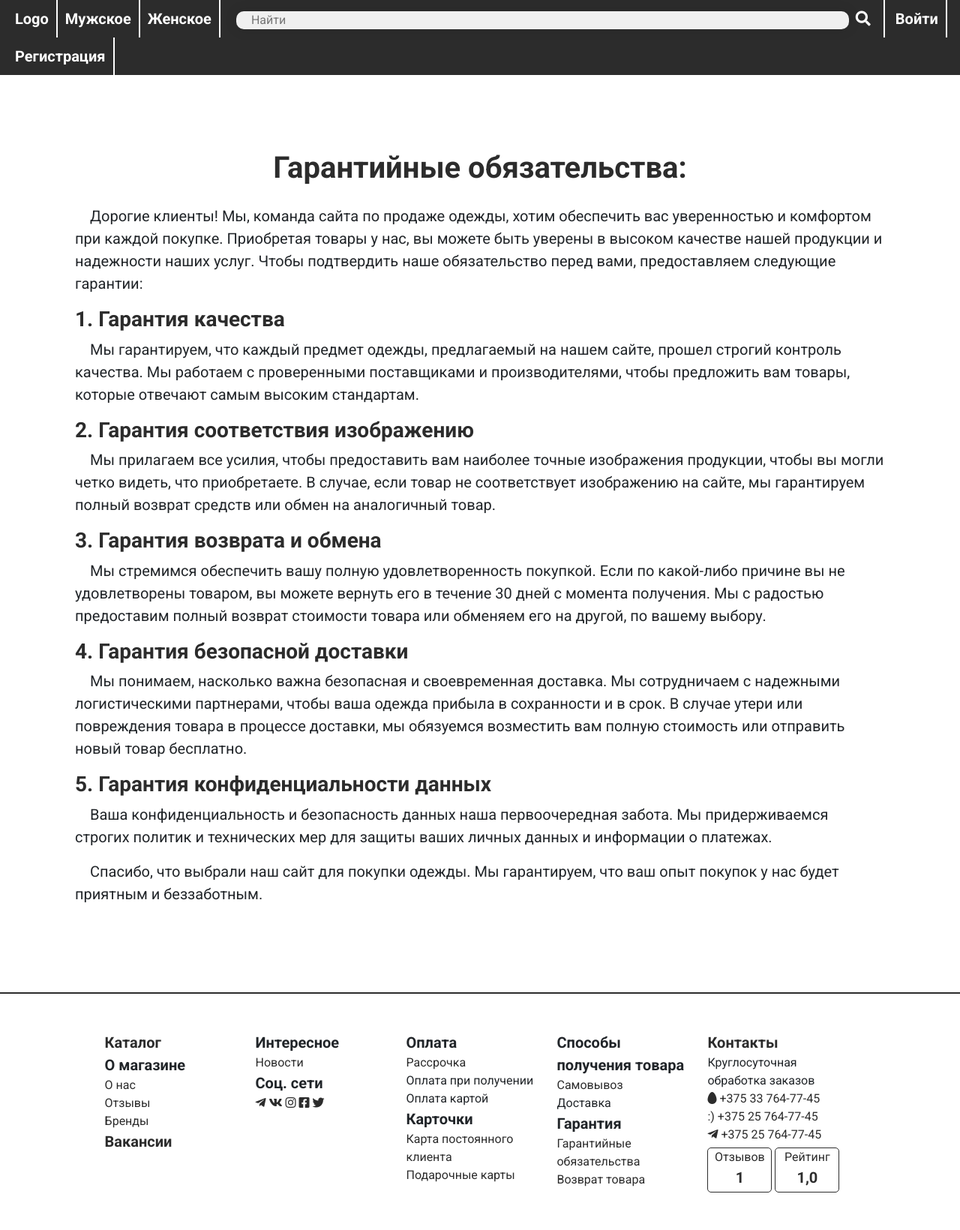
After one commit to Ewonex/OnlineShop, a Django app: page /garants in a window 1280 px wide. The commit adds this page. Shown: the whole page at 75% size. Run offline with Django 4.2, Linux system fonts and the light colour scheme; tables that the repository leaves empty hold one stand-in row (values such as "Sample post").

Commit message:
CSS changes. garants.html

```diff
--- a/Shop/main/templates/main/catalog.html
+++ b/Shop/main/templates/main/catalog.html
@@ -7,7 +7,7 @@
       </script>
     {% endblock %}
 {% block bodyBlock %}
-
+<h1 class="h1ForTitles">Каталог:</h1>
 
 <div class="searchFilter">
     <h2>Фильтр</h2>
--- /dev/null
+++ b/Shop/main/templates/main/garants.html
@@ -0,0 +1,52 @@
+
+ {% extends 'main/loyaout.html' %}
+
+{% block titleBlock %} Гарантийные обязательства {% endblock %}
+    {% block jsBlock %}
+      <script>
+
+      </script>
+    {% endblock %}
+{% block bodyBlock %}
+
+<div class="garantsBlock">
+    <h1 class="h1ForTitles">Гарантийные обязательства:</h1>
+    <p class="defTextWithRedStroke">
+        Дорогие клиенты!
+        Мы, команда сайта по продаже одежды, хотим обеспечить вас уверенностью и комфортом при каждой покупке. Приобретая товары у нас, вы можете быть уверены в высоком качестве нашей продукции и надежности наших услуг. Чтобы подтвердить наше обязательство перед вами, предоставляем следующие гарантии:
+    </p>
+
+        <section>
+            <h3>1. Гарантия качества</h3>
+            <p class="defTextWithRedStroke">Мы гарантируем, что каждый предмет одежды, предлагаемый на нашем сайте, прошел строгий контроль качества. Мы работаем с проверенными поставщиками и производителями, чтобы предложить вам товары, которые отвечают самым высоким стандартам.</p>
+        </section>
+
+        <section>
+            <h3>2. Гарантия соответствия изображению</h3>
+            <p class="defTextWithRedStroke">Мы прилагаем все усилия, чтобы предоставить вам наиболее точные изображения продукции, чтобы вы могли четко видеть, что приобретаете. В случае, если товар не соответствует изображению на сайте, мы гарантируем полный возврат средств или обмен на аналогичный товар.</p>
+        </section>
+
+        <section>
+            <h3>3. Гарантия возврата и обмена</h3>
+            <p class="defTextWithRedStroke">Мы стремимся обеспечить вашу полную удовлетворенность покупкой. Если по какой-либо причине вы не удовлетворены товаром, вы можете вернуть его в течение 30 дней с момента получения. Мы с радостью предоставим полный возврат стоимости товара или обменяем его на другой, по вашему выбору.</p>
+        </section>
+
+        <section>
+            <h3>4. Гарантия безопасной доставки</h3>
+            <p class="defTextWithRedStroke">Мы понимаем, насколько важна безопасная и своевременная доставка. Мы сотрудничаем с надежными логистическими партнерами, чтобы ваша одежда прибыла в сохранности и в срок. В случае утери или повреждения товара в процессе доставки, мы обязуемся возместить вам полную стоимость или отправить новый товар бесплатно.</p>
+        </section>
+
+        <section>
+            <h3>5. Гарантия конфиденциальности данных</h3>
+            <p class="defTextWithRedStroke">Ваша конфиденциальность и безопасность данных наша первоочередная забота. Мы придерживаемся строгих политик и технических мер для защиты ваших личных данных и информации о платежах.</p>
+        </section>
+
+        <p class="defTextWithRedStroke">Спасибо, что выбрали наш сайт для покупки одежды. Мы гарантируем, что ваш опыт покупок у нас будет приятным и беззаботным.</p>
+
+</div>
+
+
+
+
+
+{% endblock %}
--- a/Shop/main/templates/main/index.html
+++ b/Shop/main/templates/main/index.html
@@ -7,6 +7,8 @@
       </script>
     {% endblock %}
 {% block bodyBlock %}
+ <h1 class="h1ForTitles">Добро пожаловать на сайт OnlineShop!</h1>
+
     <div class="slideshow-container">
         <div class="mySlide fade">
             <img src="http://via.placeholder.com/800x400/" alt="1" style="width: 100%">
--- a/Shop/main/templates/main/loyaout.html
+++ b/Shop/main/templates/main/loyaout.html
@@ -69,9 +69,9 @@
         <div class="column">
             <span class="title">Способы получения товара</span><br>
             <a href=""><span class="text">Самовывоз</span></a><br>
-            <a href=""><span class="text">Доставка</span></a><br>
+            <a><span class="text">Доставка</span></a><br>
             <span class="title">Гарантия</span><br>
-            <a href=""><span class="text">Гарантийные обязательства</span></a><br>
+            <a href="{% url 'garants' %}"><span class="text">Гарантийные обязательства</span></a><br>
             <a href=""><span class="text">Возврат товара</span></a><br>
         </div>
         <div class="column">
--- a/Shop/main/urls.py
+++ b/Shop/main/urls.py
@@ -20,4 +20,5 @@ urlpatterns = [
     path('reviews', views.reviewsShow, name='reviews'),
     path('brands', views.brandsShow, name='brands'),
     path('vacansys', views.vacansysShow, name='vacansys'),
+    path('garants', views.garantsShow, name='garants'),
 ] + static(settings.MEDIA_URL, document_root=settings.MEDIA_ROOT)
--- a/Shop/main/views.py
+++ b/Shop/main/views.py
@@ -191,3 +191,5 @@ def vacansysShow(request):
         'vacansys': vacansys,
     }
     return render(request, 'main/vacansys.html', data)
+def garantsShow(request):
+    return render(request, 'main/garants.html')
--- a/Shop/static/main/css/main.css
+++ b/Shop/static/main/css/main.css
@@ -522,6 +522,7 @@ footer .info_card {
     text-align: center;
     color: #2c2c2c;
     margin-bottom: 25px;
+    font-weight: bold;
 }
 
 .loyalty-levels {
@@ -687,3 +688,13 @@ footer .info_card {
     transform: scale(1.05);
     transition: all .4s ease;
 }
+
+.garantsBlock {
+
+}
+
+.garantsBlock h3 {
+    margin-top: 10px;
+    color: #2c2c2c;
+    font-weight: bold;
+}
```
Also changed, not shown: Shop/main/static/main/css/main.css (+11 -0 lines).
